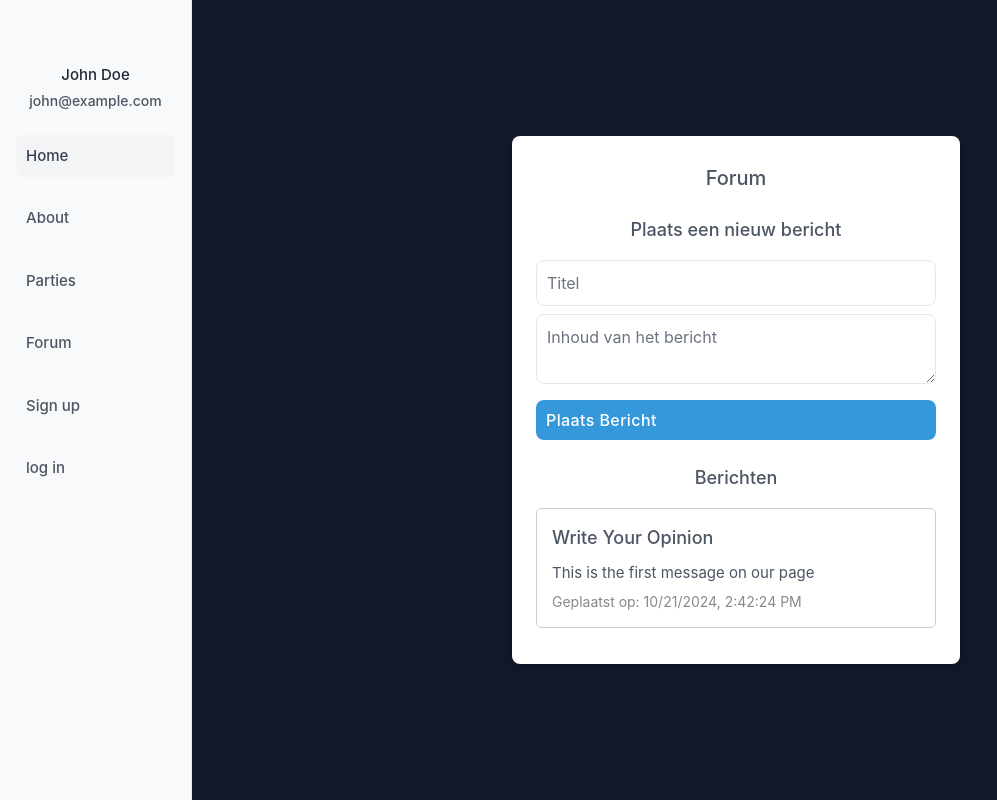
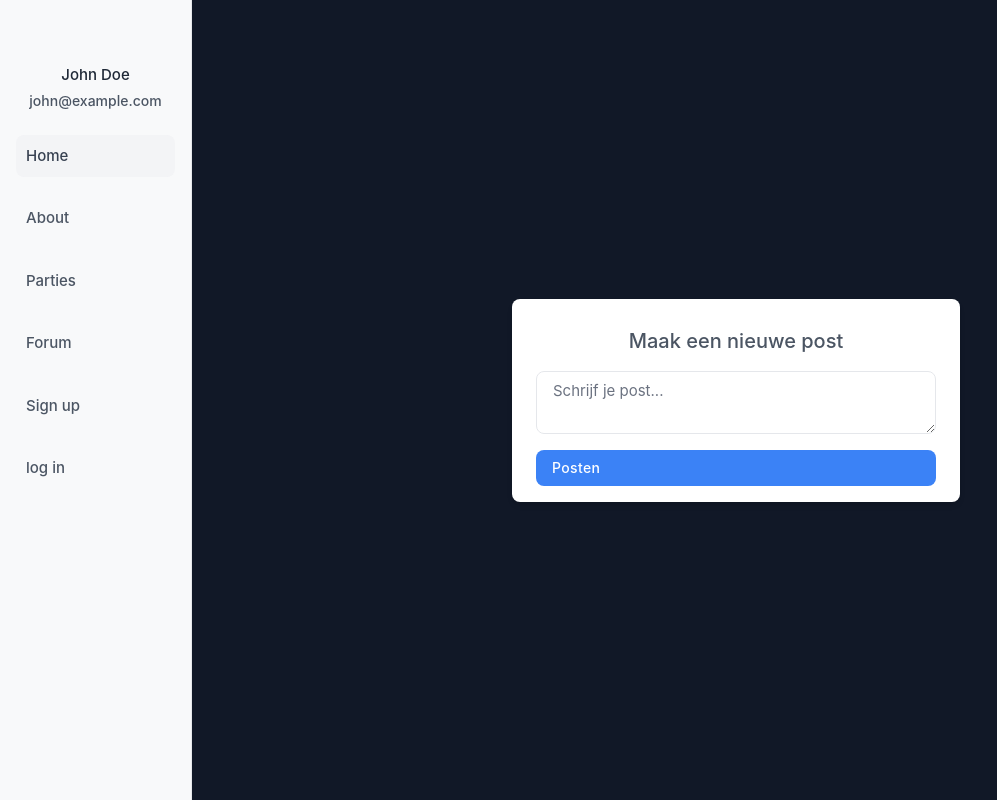
Before and after one commit to Davidebakker/votevision-deploy, a Vue app in the folder frontend-vue/: page /ForumPost in a window 1280 px wide. Shown: the whole page, without its empty margins (0-997 px from the left). Built offline with nearby package versions, Linux system fonts and the light colour scheme.

Commit message:
comments ophalen

```diff
--- a/frontend-vue/src/components/ForumComponents/ForumItem.vue
+++ b/frontend-vue/src/components/ForumComponents/ForumItem.vue
@@ -1,13 +1,17 @@
 <script>
+import { ref } from 'vue';
+
 export default {
   setup() {
-    // In deze pagina worden de comments getoond
-    const comments = reff ([]);
-    if (localStorage.getItem('comments')){
-      comments.value = JSON.pase (localStorage.getItem('comments'));
+    // Comments worden hier opgeslagen
+    const comments = ref([]);
+
+    if (localStorage.getItem('comments')) {
+      comments.value = JSON.parse(localStorage.getItem('comments'));
     }
+
     return {
-     comments,
+      comments,
     };
   },
 };
@@ -28,8 +32,17 @@ export default {
     <!-- Comments lijst -->
     <div class="w-full max-w-3xl px-6 py-4">
       <h2 class="text-lg font-medium text-gray-600 dark:text-gray-200">Comments</h2>
-      <div class="text-center text-gray-500 dark:text-gray-400">Er zijn nog geen comments.</div>
-      <!-- De comments worden hier weergegeven wanneer ze beschikbaar zijn -->
+      <div v-if="comments.length === 0" class="text-center text-gray-500 dark:text-gray-400">Er zijn nog geen comments.</div>
+      <div v-else>
+        <div
+            v-for="(comment, index) in comments"
+            :key="index"
+            class="mt-4 p-4 bg-white border rounded-lg dark:bg-gray-800 dark:border-gray-600"
+        >
+          <p class="text-gray-600 dark:text-gray-200">{{ comment.content }}</p>
+          <small class="block mt-2 text-sm text-gray-500 dark:text-gray-400">Geplaatst op: {{ comment.date }}</small>
+        </div>
+      </div>
     </div>
   </div>
 </template>
--- a/frontend-vue/src/components/ForumComponents/PostForum.vue
+++ b/frontend-vue/src/components/ForumComponents/PostForum.vue
@@ -1,98 +1,68 @@
 <script>
-import { ref } from "vue";
-// import { useRoute } from 'vue-router';
-// import axios from 'axios';
-// import { onMounted } from 'vue'
+import { useRouter } from 'vue-router';
+import { ref } from 'vue';
 
 export default {
   setup() {
+    const router = useRouter();
     const newPost = ref({
-      title: "",
       content: "",
     });
 
-    const posts = ref([
-      {
-        title: "Write Your Opinion",
-        content: "This is the first message on our page",
+    const submitPost = () => {
+      // Haal de bestaande comments uit localStorage
+      const existingComments = JSON.parse(localStorage.getItem('comments')) || [];
+
+      // Voeg de nieuwe post toe
+      const newComment = {
+        content: newPost.value.content,
         date: new Date().toLocaleString(),
-      },
-    ]);
+      };
+      existingComments.push(newComment);
 
-    const addPost = () => {
-      if (newPost.value.title && newPost.value.content) {
-        posts.value.push({
-          ...newPost.value,
-          date: new Date().toLocaleString(),
-        });
-        // Reset het formulier
-        newPost.value.title = "";
-        newPost.value.content = "";
-      }
+      // Sla de comments weer op in localStorage
+      localStorage.setItem('comments', JSON.stringify(existingComments));
+
+      // Leidt de gebruiker terug naar de forum-pagina
+      router.push('');
     };
 
     return {
       newPost,
-      posts,
-      addPost,
+      submitPost,
     };
   },
 };
 </script>
+
 
 <template>
   <div class="min-h-screen flex items-center justify-center bg-gray-100">
     <div class="w-full max-w-md mx-auto overflow-hidden bg-white rounded-lg shadow-md dark:bg-gray-800">
       <div class="px-6 py-4">
         <h2 class="mt-3 text-xl font-medium text-center text-gray-600 dark:text-gray-200">
-          Forum
+          Maak een nieuwe post
         </h2>
 
-        <div class="new-post mt-6">
-          <h3 class="text-lg font-medium text-center text-gray-600 dark:text-gray-200">Plaats een nieuw bericht</h3>
-          <form @submit.prevent="addPost" class="mt-4">
-            <input
-                v-model="newPost.title"
-                type="text"
-                placeholder="Titel"
-                class="block w-full px-4 py-2 mt-2 text-white-700 placeholder-gray-500 bg-white border rounded-lg dark:bg-gray-800 dark:border-gray-600 dark:placeholder-gray-400 focus:border-blue-400 dark:focus:border-blue-300 focus:ring-opacity-40 focus:outline-none focus:ring focus:ring-blue-300"
-                required
-            />
+        <form @submit.prevent="submitPost" class="mt-4">
           <textarea
               v-model="newPost.content"
-                placeholder="Inhoud van het bericht"
-                class="block w-full px-4 py-2 mt-2 text-white-700 placeholder-gray-500 bg-white border rounded-lg dark:bg-gray-800 dark:border-gray-600 dark:placeholder-gray-400 focus:border-blue-400 dark:focus:border-blue-300 focus:ring-opacity-40 focus:outline-none focus:ring focus:ring-blue-300"
+              placeholder="Schrijf je post..."
+              class="block w-full px-4 py-2 mt-2 text-white-700 placeholder-gray-500 bg-white border rounded-lg dark:bg-gray-800 dark:border-gray-600 dark:placeholder-gray-400 focus:border-blue-400 focus:ring-opacity-40 focus:outline-none focus:ring focus:ring-blue-300"
               required
           ></textarea>
           <button
               type="submit"
               class="flex center w-full px-4 py-2 mt-4 text-sm font-medium tracking-wide text-white capitalize transition-colors duration-300 transform bg-blue-500 rounded-lg hover:bg-blue-400 focus:outline-none focus:ring focus:ring-blue-300 focus:ring-opacity-50"
           >
-              Plaats bericht
+            Posten
           </button>
         </form>
-        </div>
-
-        <!-- List of posts -->
-        <div class="posts mt-6">
-          <h3 class="text-lg font-medium text-center text-gray-600 dark:text-gray-200">Berichten</h3>
-          <div v-if="posts.length === 0" class="text-center text-gray-500 dark:text-gray-400">Er zijn nog geen berichten.</div>
-          <div v-else>
-            <div
-                v-for="(post, index) in posts"
-                :key="index"
-                class="post mt-4 p-4 bg-white border rounded-lg dark:bg-gray-800 dark:border-gray-600"
-            >
-              <h4 class="text-lg font-medium text-gray-600 dark:text-gray-200">{{ post.title }}</h4>
-              <p class="mt-2 text-gray-600 dark:text-gray-200">{{ post.content }}</p>
-              <small class="block mt-2 text-sm text-gray-500 dark:text-gray-400">Geplaatst op: {{ post.date }}</small>
-            </div>
-          </div>
-        </div>
       </div>
     </div>
   </div>
 </template>
+
 
 <style scoped>
 .min-h-screen {
@@ -100,46 +70,6 @@ export default {
 }
 
 .bg-gray-100 {
-  background-color: #111827;
-}
-
-.new-post input,
-.new-post textarea {
-  padding: 10px;
-  font-size: 16px;
-  width: 100%;
-  box-sizing: border-box;
-}
-
-.new-post button {
-  padding: 10px;
-  font-size: 16px;
-  background-color: #3498db;
-  color: white;
-  border: none;
-  cursor: pointer;
-}
-
-.new-post button:hover {
-  background-color: #2980b9;
-}
-
-.posts .post {
-  margin-bottom: 20px;
-  padding: 15px;
-  border: 1px solid #ccc;
-  border-radius: 5px;
-}
-
-.posts .post h4 {
-  margin: 0 0 10px;
-}
-
-.posts .post p {
-  margin: 0 0 5px;
-}
-
-.posts .post small {
-  color: #888;
+  background-color: #111827; /* Donkere achtergrond */
 }
 </style>
```
Lines whose indentation alone changed are shown as unchanged.
